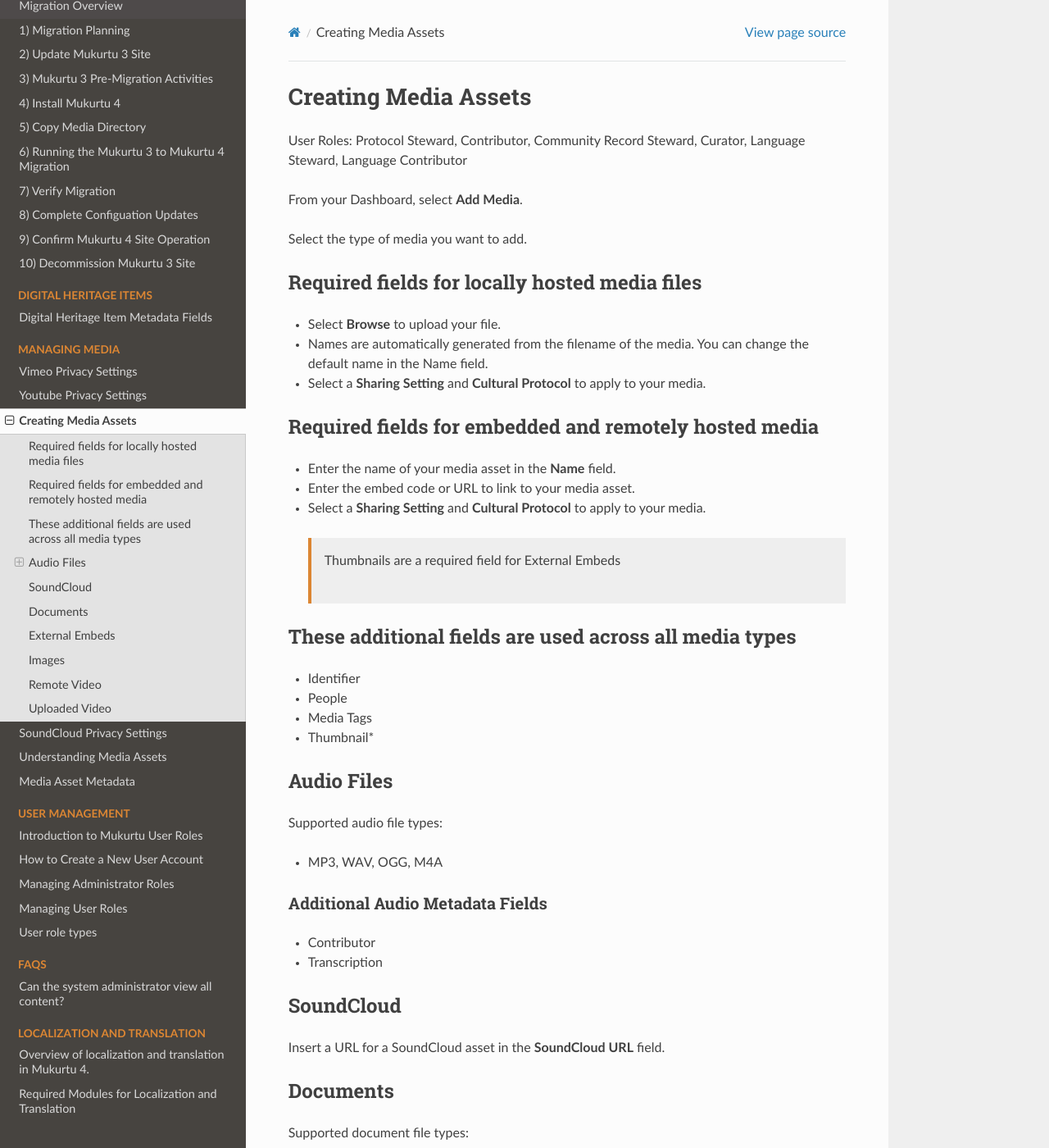
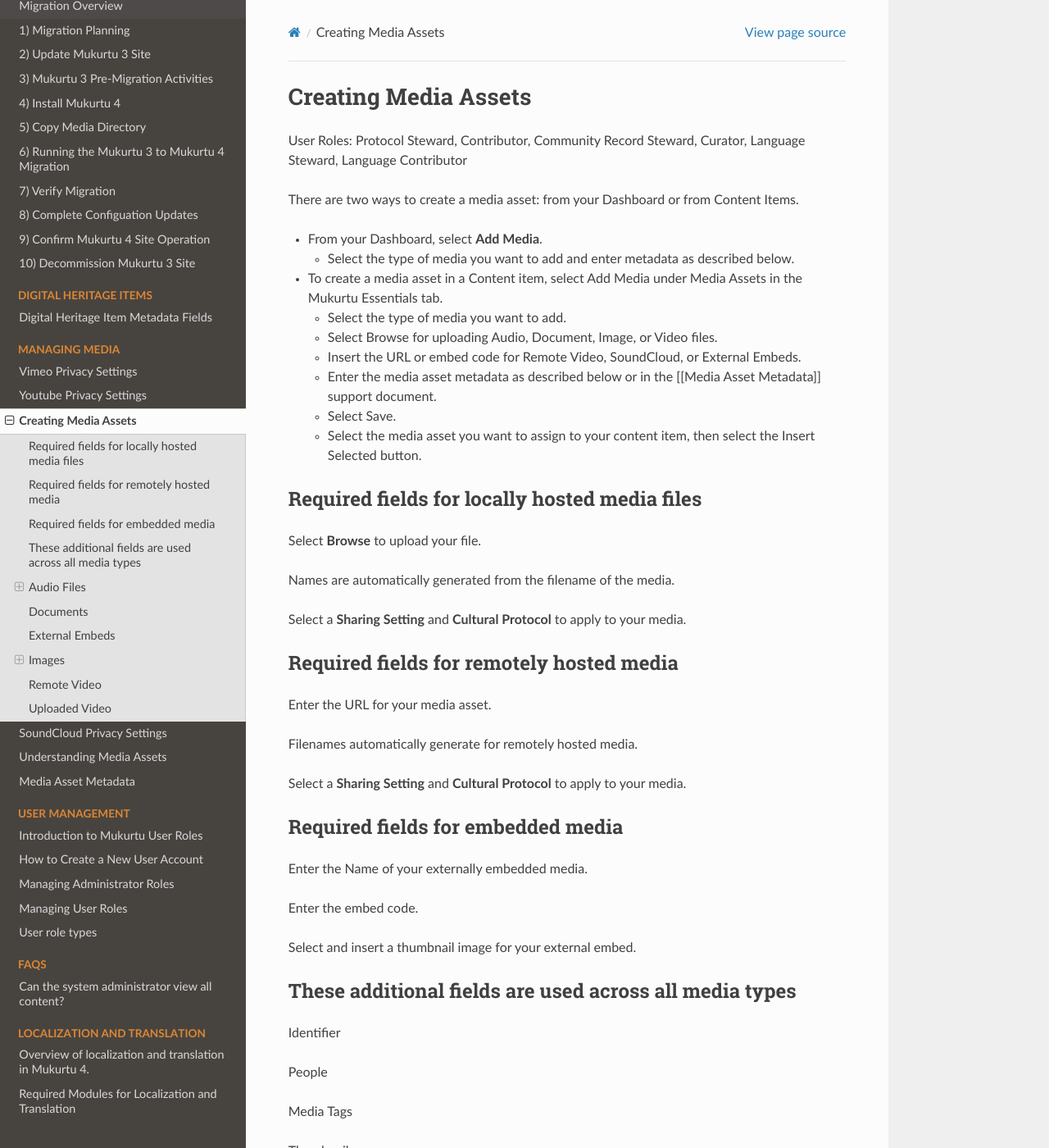
Before and after one commit to MukurtuCMS/mukurtudocs, a Sphinx documentation site: the page built from docs/source/media/upload-media-assets.md, in a window 1280 px wide and 1400 px high. Shown: the whole window at 82% size. Built offline with Sphinx 7.4.7 and the Read the Docs theme 3.1.0, drawn with Linux system fonts in a browser that asks for light colours; some of the changed text lies outside the part shown.

Commit message:
Update upload-media-assets.md

```diff
--- a/docs/source/media/upload-media-assets.md
+++ b/docs/source/media/upload-media-assets.md
@@ -1,56 +1,95 @@
 # Creating Media Assets
 User Roles: Protocol Steward, Contributor, Community Record Steward, Curator, Language Steward, Language Contributor
 
-From your Dashboard, select **Add Media**.
+There are two ways to create a media asset: from your Dashboard or from Content Items.
+- From your Dashboard, select **Add Media**.
+	- Select the type of media you want to add and enter metadata as described below.
+- To create a media asset in a Content item, select Add Media under Media Assets in the Mukurtu Essentials tab.
+	- Select the type of media you want to add.
+	- Select Browse for uploading Audio, Document, Image, or Video files.
+	- Insert the URL or embed code for Remote Video, SoundCloud, or External Embeds.
+	- Enter the media asset metadata as described below or in the [[Media Asset Metadata]] support document.
+	- Select Save.
+	- Select the media asset you want to assign to your content item, then select the Insert Selected button.
+## Required fields for locally hosted media files
 
-Select the type of media you want to add.
+Select **Browse** to upload your file.
 
-## Required fields for locally hosted media files
-- Select **Browse** to upload your file.
-- Names are automatically generated from the filename of the media. You can change the default name in the Name field.
-- Select a **Sharing Setting** and **Cultural Protocol** to apply to your media.
+Names are automatically generated from the filename of the media.
 
-## Required fields for embedded and remotely hosted media
-- Enter the name of your media asset in the **Name** field.
-- Enter the embed code or URL to link to your media asset.
-- Select a **Sharing Setting** and **Cultural Protocol** to apply to your media.
-> Thumbnails are a required field for External Embeds
+Select a **Sharing Setting** and **Cultural Protocol** to apply to your media.
+## Required fields for remotely hosted media
 
+Enter the URL for your media asset.
+
+Filenames automatically generate for remotely hosted media.
+
+Select a **Sharing Setting** and **Cultural Protocol** to apply to your media.
+## Required fields for embedded media
+
+Enter the Name of your externally embedded media.
+
+Enter the embed code.
+
+Select and insert a thumbnail image for your external embed.
 ## These additional fields are used across all media types
-- Identifier
-- People
-- Media Tags
-- Thumbnail*
 
+Identifier
+
+People
+
+Media Tags
+
+Thumbnail
 ## Audio Files
+
 Supported audio file types:
-- MP3, WAV, OGG, M4A
+
+MP3, WAV, OGG, M4A
 ### Additional Audio Metadata Fields
-- Contributor
-- Transcription
 
-## SoundCloud
+Contributor
+
+Transcription
+
+##SoundCloud
+
 Insert a URL for a SoundCloud asset in the **SoundCloud URL** field.
+## Documents
 
-## Documents
 Supported document file types:
-- PDF, PPT, PPTX, XLS, XLSX, DOC, DOCX, ODT, TXT, CSV, ODG, SXW, ODS, RTF, ZIP, RAR, GZ, 7Z, TAR
 
+PDF, PPT, PPTX, XLS, XLSX, DOC, DOCX, ODT, TXT, CSV, ODG, SXW, ODS, RTF, ZIP, RAR, GZ, 7Z, TAR
 ## External Embeds
+
 Insert an embed code from a remote website in the **External Embed** field.
->A Thumbnail is required for External Embeds.
 
->Note that externally hosted resources cannot be protected by cultural protocols.
+> A Thumbnail is required for External Embeds.
 
+> Note that externally hosted resources cannot be protected by cultural protocols.
 ## Images
+
 Supported image file types:
-- JPEG, JPG, PNG, GIF, DNG, TIFF
-    - DNG and TIFF preservation format files are not recommended
+
+JPEG, JPG, PNG, GIF, DNG, TIFF
+
+DNG and TIFF preservation format files are not recommended
+
+### Additional Image Metadata Fields
+
+Alternative Text - this is a required field for images
 
 ## Remote Video
+
 Mukurtu supports remotely hosted videos from Vimeo and YouTube.
+
 Insert a URL for a Vimeo or YouTube video in the **Video URL** field.
+## Uploaded Video
 
-## Uploaded Video
 Supported video file types:
-- MP4, WEBM, OGV
+
+MP4, WEBM, OGV
+
+For more information on Media Assets, see:
+[[Media Asset Metadata]]
+[[Understanding Media Assets]]
```
